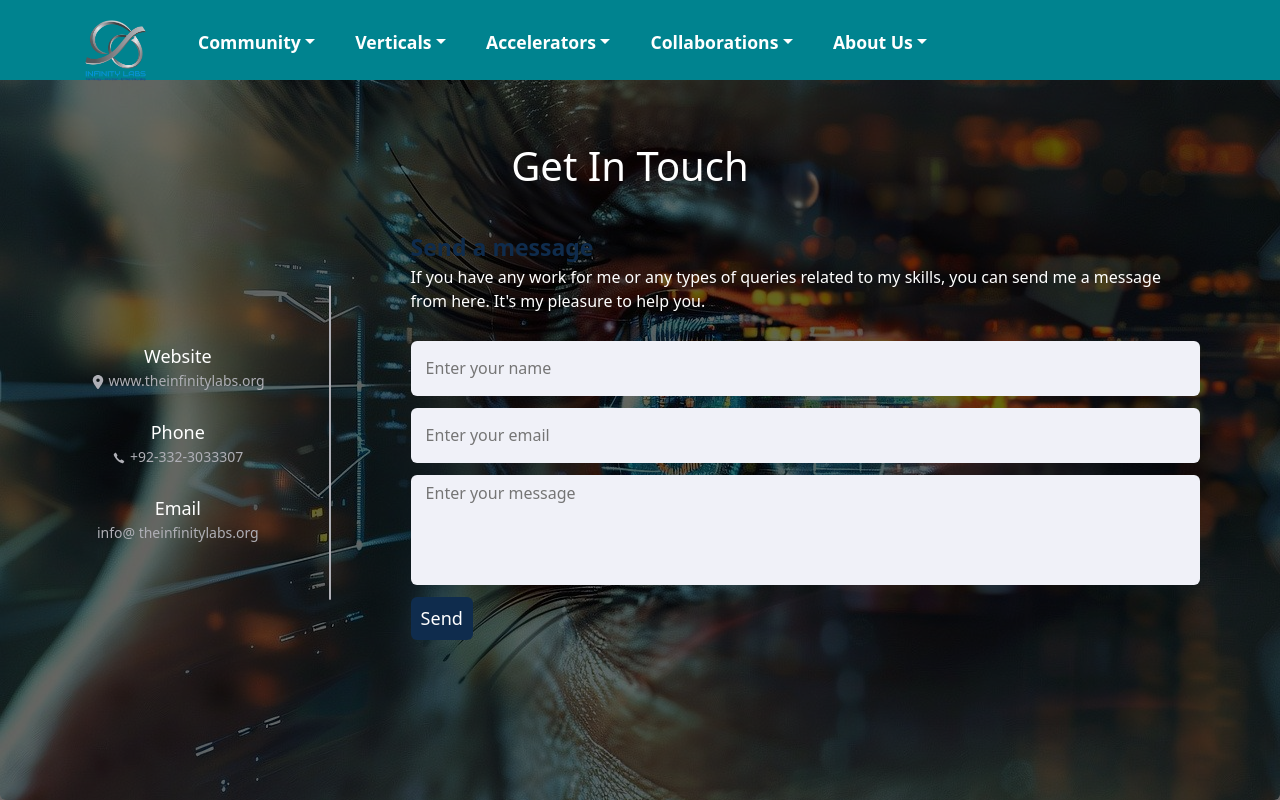
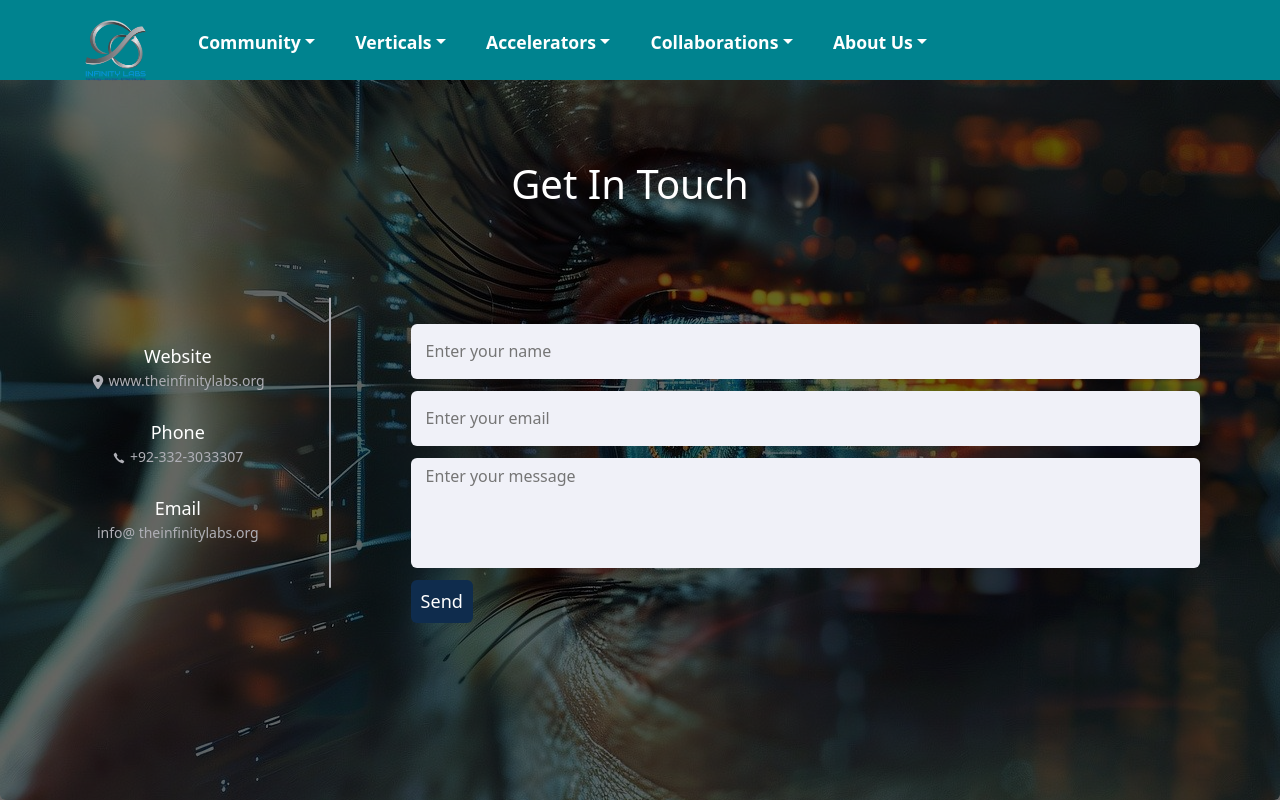
Before and after one commit to FaseehHayat21/Industry-tech-labs-4.0, a React (Vite) app: page /contact-us in a window 1280 px wide. Built offline with nearby package versions, Linux system fonts and the light colour scheme; a web font is replaced by a local one.

Commit message:
contact us page updated

```diff
--- a/src/component/ContactUs/ContactUs.css
+++ b/src/component/ContactUs/ContactUs.css
@@ -16,6 +16,9 @@
   color: white;
   padding: 20px 60px 30px 40px;
   z-index: 1;
+}
+.text{
+color: transparent;
 }
 .container-c::before {
   content: "";
--- a/src/component/ContactUs/ContactUs.jsx
+++ b/src/component/ContactUs/ContactUs.jsx
@@ -57,8 +57,8 @@ export default function ContactUs() {
             </div>
           </div>
           <div className="right-side">
-            <div className="topic-text">Send a message</div>
-            <p>If you have any work for me or any types of queries related to my skills, you can send me a message from here. It's my pleasure to help you.</p>
+            <div className="topic-text"></div>
+            <p className='text'>If you have any work for me or any types of queries related to my skills, you can send me a message from here. It's my pleasure to help you.</p>
             <form ref={form} onSubmit={"sendEmail"}>
               <div className="input-box">
                 <input type="text" name="user_name" placeholder="Enter your name" required />
--- a/src/component/SolveWithUs/SolveWithUs.css
+++ b/src/component/SolveWithUs/SolveWithUs.css
@@ -10,7 +10,7 @@
 .solve-with-us {
     display: flex;
     width: 80%;
-    padding: 50px;
+    padding: 100px;
     flex-wrap: wrap-reverse;
     justify-content: center;
     align-items: center;
@@ -18,6 +18,7 @@
 
 .text-section {
 flex: 2 ;
+margin-right: 2vh;
 }
 
 .text-section h1 {
```
